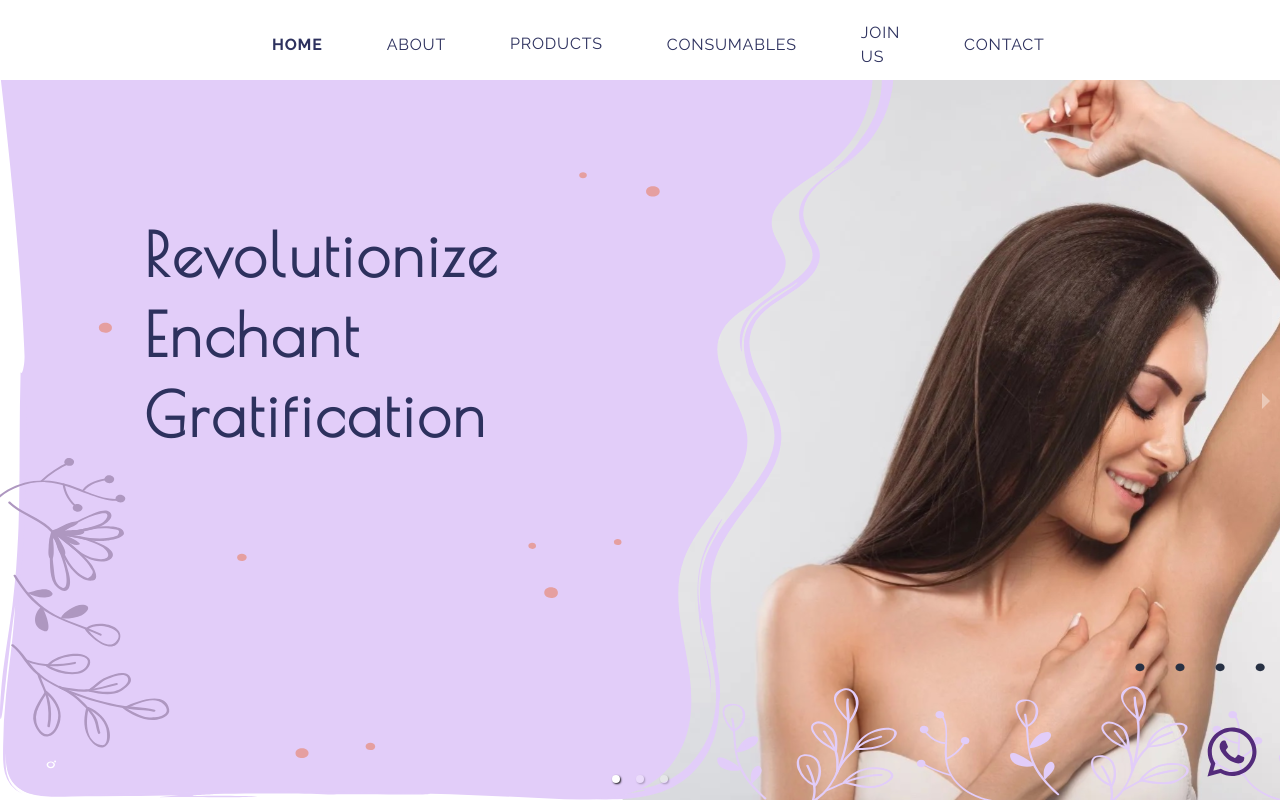
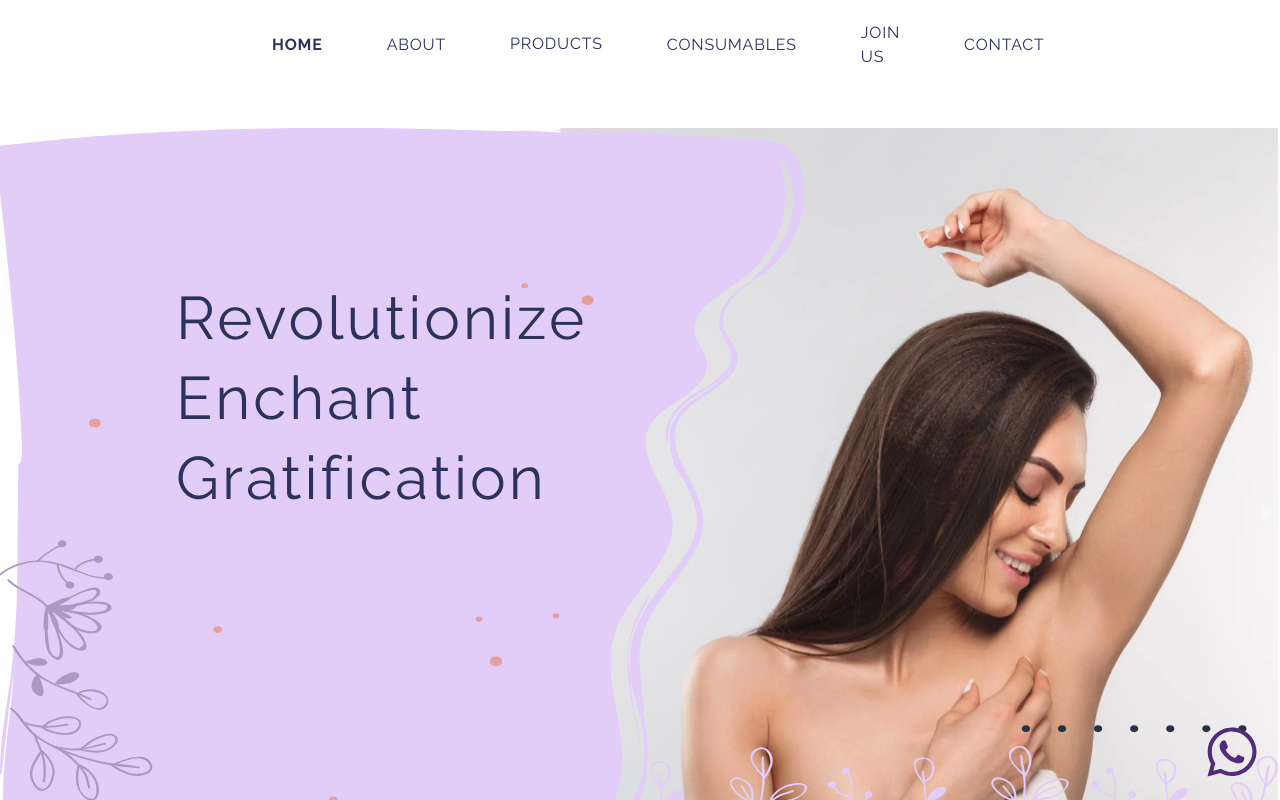
Before and after one commit to NiralTech/romed-website, a React (Vite) app: page / in a window 1280 px wide. Shown: the top 800 px of the page. Built offline with nearby package versions, Linux system fonts and the light colour scheme; grey boxes are pictures that could not be loaded.

Commit message:
Mobile support

```diff
--- a/src/Components/Footer.jsx
+++ b/src/Components/Footer.jsx
@@ -15,7 +15,7 @@
   const icon_size = "1.5em";
   return (
     <>
-      <div className="flex flex-col md:flex-row justify-left pl-6 md:mx-64 md:pl-20 space-x-6 text-sm mt-10  text-accent">
+      <div className="flex flex-col md:flex-row justify-left pl-6 lg:mx-64 md:pl-20 space-x-6 text-sm mt-10  text-accent">
         <div className="flex flex-col space-y-2 md:space-y-3">
           <div className="flex flex-col md:flex-row space-y-2 md:space-x-4">
             <div className="flex space-x-4 items-center md:items-start md:mt-1">
--- a/src/Components/GradientLayout.jsx
+++ b/src/Components/GradientLayout.jsx
@@ -2,7 +2,7 @@
 
 const GradientLayout = ({ children }) => (
   <Layout>
-    <div className="flex flex-col sm:mt-24 items-center bg-gradient-to-tr from-primary  to-black text-white ">
+    <div className="flex flex-col sm:mt-24 items-center bg-gradient-to-tr from-primary  to-black text-white">
       {children}
     </div>
   </Layout>
--- a/src/Components/Header.jsx
+++ b/src/Components/Header.jsx
@@ -27,7 +27,7 @@
             <HeaderNavBar />
           </nav>
           {open ? (
-            <nav className="sm:hidden flex flex-col justify-around items-center bg-white w-full">
+            <nav className="sm:hidden flex flex-col justify-around items-center space-y-3 bg-white w-full">
               <HeaderNavBar />
             </nav>
           ) : (
@@ -61,7 +61,7 @@
   };
 
   return (
-    <div className="flex justify-between w-full items-center p-2 ">
+    <div className="flex justify-between w-full sm:w-auto items-center p-2 ">
       <div className="flex md:mb-0">
         <div className="">
           <img className="h-10 w-50" src={logo} alt="" />
--- a/src/Components/ProductLinks.jsx
+++ b/src/Components/ProductLinks.jsx
@@ -19,8 +19,8 @@
     <>
       <div className="font-normal uppercase px-3 lg:px-8 relative group opacity-100 -mb-2">
         <div className="font-normal cursor-pointer">Products</div>
-        <div className="bg-white space-x-3 w-full border-primary rounded absolute hidden group-hover:flex group-hover:flex-col md:group-hover:flex-row items-center p-2 top-6">
-          <div className="flex flex-col space-y-2">
+        <div className="bg-white space-x-3 w-[100vw] sm:w-auto border-primary rounded absolute hidden group-hover:flex group-hover:flex-col md:group-hover:flex-row items-center p-2 -left-28 sm:left-10 sm:top-6">
+          <div className="flex flex-col flex-wrap space-y-2">
             {routeMap.map((routeData) => {
               return (
                 <NavItem
@@ -39,7 +39,7 @@
 
 const NavItem = ({ title, route }) => (
   <NavLink
-    className="product-link-text"
+    className="product-link-text sm:w-auto"
     to={route}
     style={({ isActive }) => ({
       backgroundColor: !isActive ? "white" : "#532b7b",
--- a/src/Pages/Home.jsx
+++ b/src/Pages/Home.jsx
@@ -1,4 +1,7 @@
 import Layout from "@/Components/Layout";
+import home from "@/assets/home.svg";
+import prod1 from "@/assets/product-1-slide.png";
+import prod2 from "@/assets/product-2-slide.png";
 
 import { Carousel } from "react-responsive-carousel";
 
@@ -14,25 +17,37 @@
           showThumbs={false}
           showStatus={false}
         >
-          <div className="h-screen bg-home-img bg-scroll bg-cover mt-p4">
-            <div className="h-screen pt-16 lg:h-auto lg:ml-32">
-              <h2
-                className={`flex flex-col items-start ml-10 space-y-5 mt-28 lg:mt-40 lg:ml-4 w-96`}
+          <div className="bg-scroll bg-cover mt-p4">
+            <div className="lg:h-auto lg:my-32">
+              <div
+                className={` absolute z-10 flex flex-col items-start left-10  sm:left-40 sm:space-y-5 mt-10 lg:mt-40 lg:ml-4`}
               >
-                <span className="text-3xl font-semibold tracking-wider lg:text-6xl text-link">
+                <span className="text-2xl  tracking-wider lg:text-6xl text-link">
                   Revolutionize
                 </span>
-                <span className="text-3xl font-semibold tracking-wider lg:text-6xl text-link">
+                <span className="text-2xl  tracking-wider lg:text-6xl text-link">
                   Enchant
                 </span>
-                <span className="text-3xl font-semibold tracking-wider lg:text-6xl text-link">
+                <span className="text-2xl tracking-wider lg:text-6xl text-link">
                   Gratification
                 </span>
-              </h2>
+              </div>
+              <div className="mt-16">
+                <img
+                  src={home}
+                  className="h-full w-full z-1 object-cover"
+                ></img>
+              </div>
             </div>
           </div>
-          <div className="h-screen bg-slide-1 bg-scroll bg-cover mt-p4"></div>
-          <div className="h-screen bg-slide-2 bg-scroll bg-cover mt-p4"></div>
+          {/* <div className="h-screen bg-slide-1 bg-scroll bg-cover mt-p4"></div> */}
+          <div className="mt-16">
+            <img src={prod1} className="h-full w-full z-1 object-contain"></img>
+          </div>
+          <div className="mt-16">
+            <img src={prod2} className="h-full w-full z-1 object-contain"></img>
+          </div>
+          {/* <div className="h-screen bg-slide-2 bg-scroll bg-cover mt-p4"></div> */}
         </Carousel>
       </Layout>
     </div>
```
